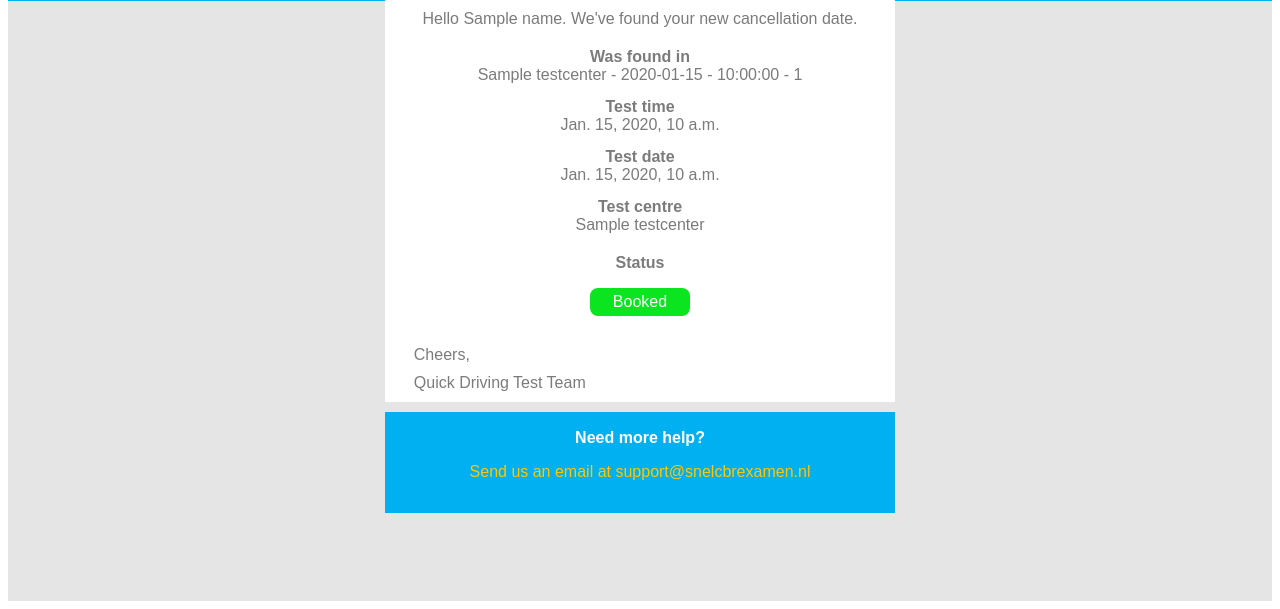
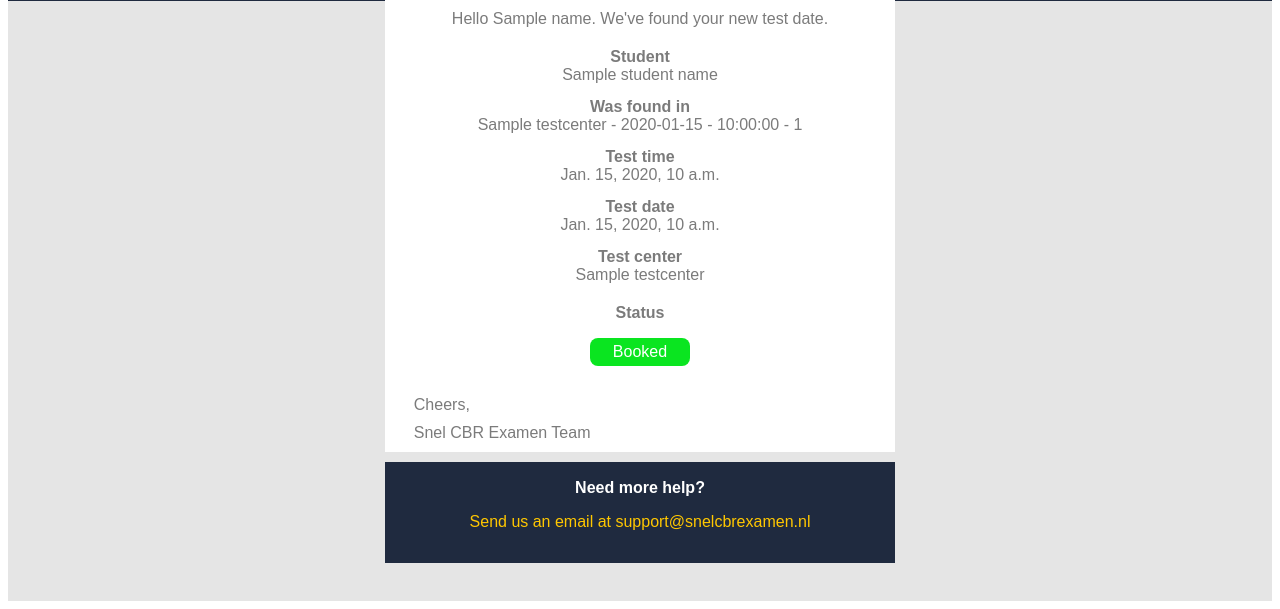
Before and after one commit to uaiuaief/dutch-driving-tests, a Django app: template templates/test_found.html in a window 1280 px wide. Shown: the part 296-905 px from the top of the page. Run offline with Django 3.2, Linux system fonts and the light colour scheme; tables that the repository leaves empty hold one stand-in row (values such as "Sample post"); the template is opened without the code that fills it: values that come from a table or form of the project are taken from there, most other values are stand-ins (such as "Sample title", 1, 10 or a date in 2020).

Commit message:
send email to instructor when student's information is invalid

```diff
--- a/templates/base_email.html
+++ b/templates/base_email.html
@@ -2,7 +2,7 @@
 <html lang="en">
 <head></head>
 <body style="text-align: center; font-family: 'Catamaran', sans-serif;">
-    <div style="width: 100%; background-color:#00b0f0; padding: 10px 0 0 0">
+    <div style="width: 100%; background-color:#1F2A3F; padding: 10px 0 0 0">
         <div style="padding: 20px">
             <img src="https://www.snelcbrexamen.nl/static/media/logo.png" style="width: 220px" />
         </div>
@@ -23,13 +23,13 @@
 			{% block content %}
 			{% endblock content %}
             <p style="margin: 30px 0 0 0; text-align: left; color: #7B7B7B;">Cheers,</p>
-            <p style="margin: 10px 0 0 0; text-align: left; color: #7B7B7B;">Quick Driving Test Team</p>
+            <p style="margin: 10px 0 0 0; text-align: left; color: #7B7B7B;">Snel CBR Examen Team</p>
         </div>
         <div style="max-width: 510px;
 					padding: 1px 20px;
 					box-sizing: border-box;
 					margin: 10px auto;
-					background-color:#00b0f0">
+					background-color:#1F2A3F">
             <p style="color: #FFFFFF; font-weight: 700;">Need more help?</p>
             <p style="color: #FFC700; display: block; padding: 0 0 15px 0">
                 Send us an email at support@snelcbrexamen.nl
--- a/templates/password_recovery.html
+++ b/templates/password_recovery.html
@@ -24,7 +24,7 @@
 
 <p style="margin: 30px 0 0 0; color: #7B7B7B; color: #7B7B7B;">
 	If you did not initiate this request, please contact us immediately
-	at support@quickdrivingtest.co.uk
+	at support@snelcbrexamen.nl
 </p>
 
 {% endblock %}
--- a/templates/profile_update_required.html
+++ b/templates/profile_update_required.html
@@ -2,8 +2,7 @@
 {% block content %}
 
 <p style="margin: 0; color: #7B7B7B;">
-	Hello {{name}}. Looks like the information you provided is incorrect
-	so we can’t search cancellation dates for you. Please login to your
+	Hello {{name}}. The student {{student_name}}'s candidate number is incorrect. Please login to your
 	account and review the information you provided.
 </p>
 
--- a/templates/test_found.html
+++ b/templates/test_found.html
@@ -2,12 +2,16 @@
 {% block content %}
 
 <p style="margin: 0; color: #7B7B7B;">
-	Hello {{name}}. We've found your new cancellation date.
+	Hello {{name}}. We've found your new test date.
 </p>
 <div style="text-align: center;
 			margin: 20px auto 0 auto ;
 			color: #7B7B7B;
 			 ">
+	<div style="display: block; margin: 14px auto 0 auto;">
+		<p style="font-size: 16px; margin: 0; font-weight: 600;">Student</p>
+		<p style="font-size: 16px; margin: 0;">{{ student_name }}</p>
+	</div>
 	<div style="display: block; margin: 14px auto 0 auto;">
 		<p style="font-size: 16px; margin: 0; font-weight: 600;">Was found in</p>
 		<p style="font-size: 16px; margin: 0;">{{ date_found }}</p>
@@ -23,7 +27,7 @@
 		<p style="font-size: 16px; margin: 0;">{{ test_date }}</p>
 	</div>
 	<div style="display: block;">
-		<p style="font-size: 16px; margin: 14px auto 0 auto; font-weight: 600; width: 100px">Test centre</p>
+		<p style="font-size: 16px; margin: 14px auto 0 auto; font-weight: 600; width: 100px">Test center</p>
 		<p style="font-size: 16px; margin: 0;">{{ test_center }}</p>
 	</div>
 </div>
```
Also changed, not shown: api/email_sender.py (+16 -5 lines), api/views.py (+19 -1 lines).
